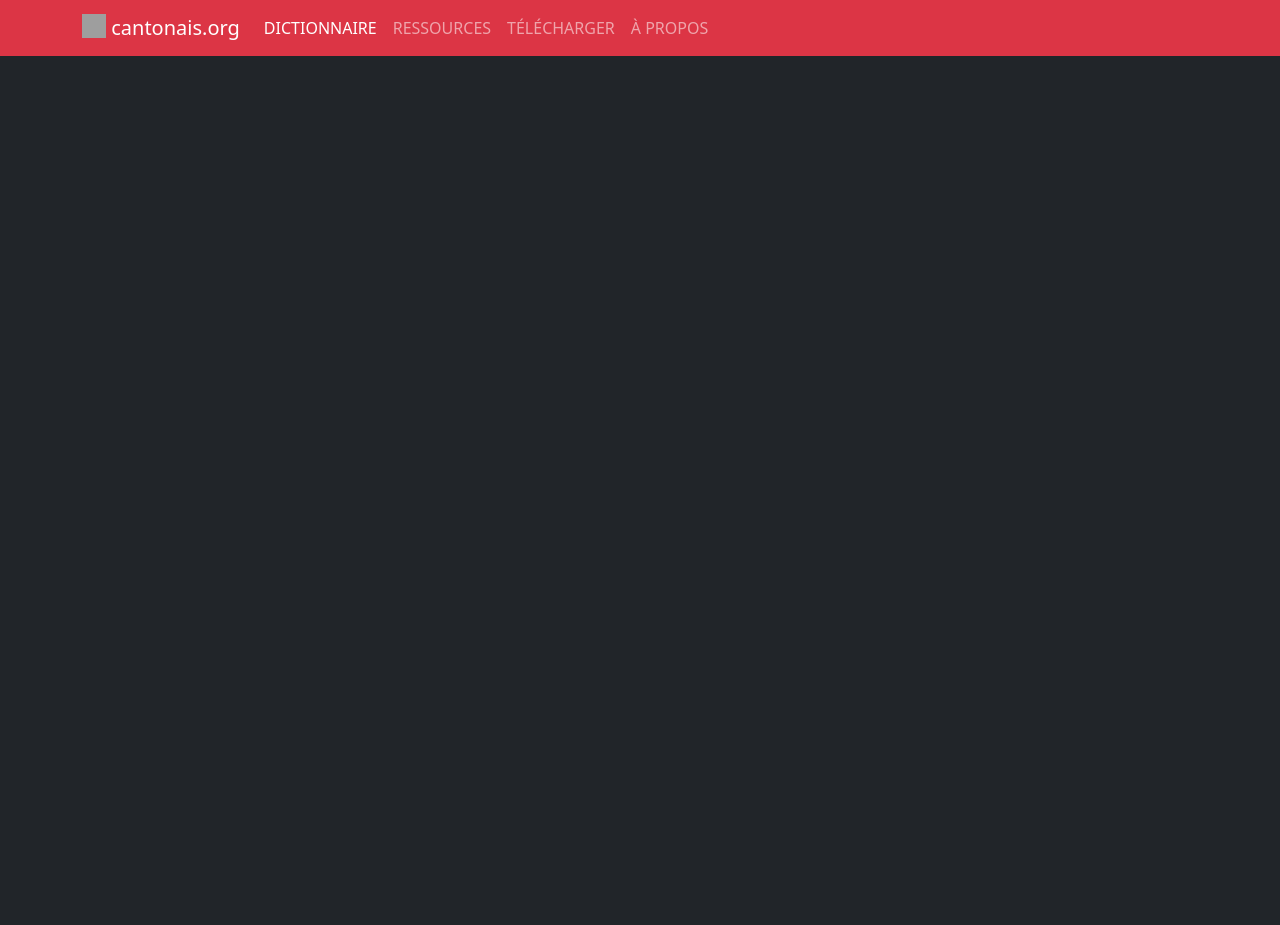
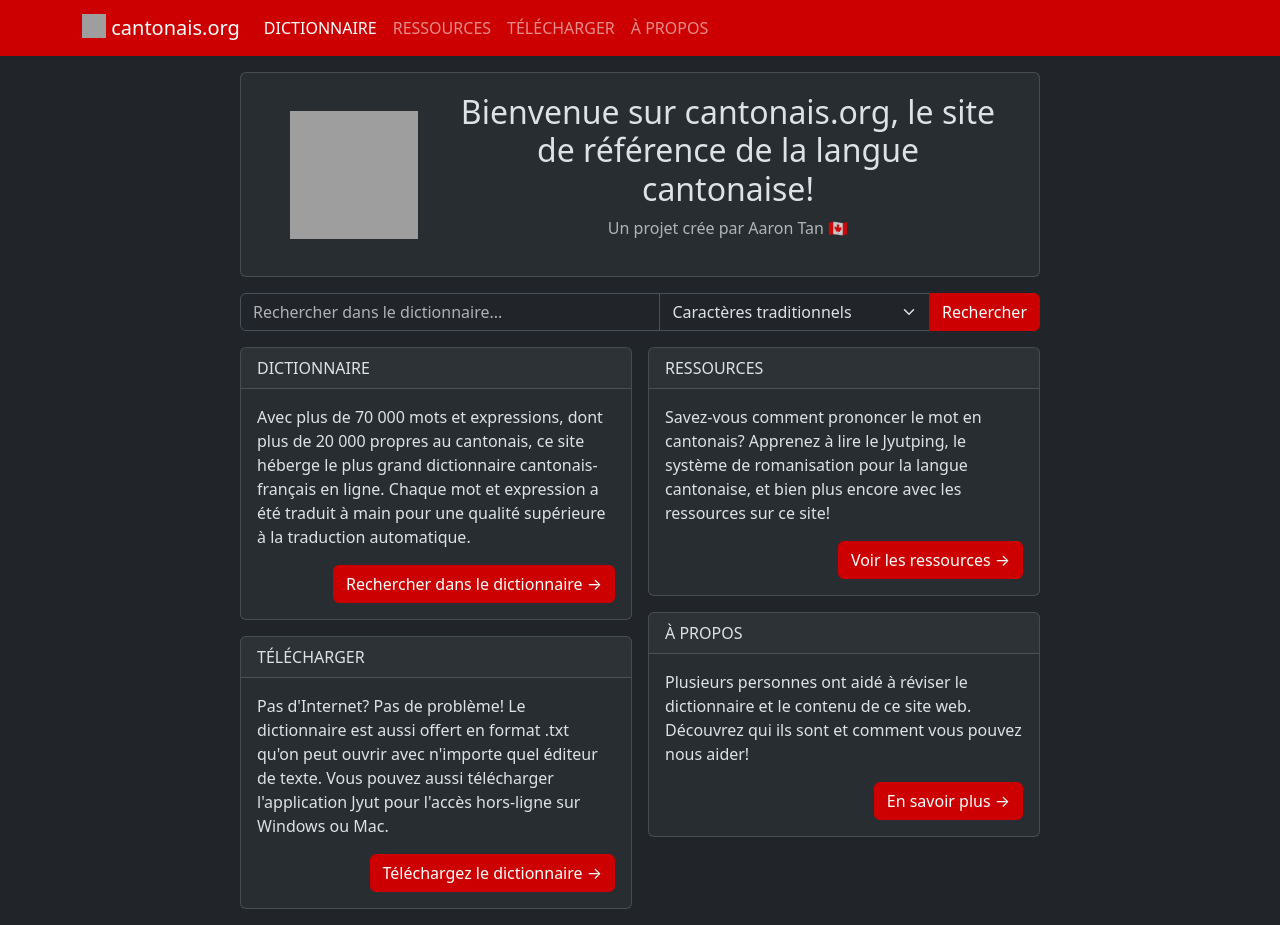
Before and after one commit to aaronhktan/cantonais_org, a Flask app: page / in a window 1280 px wide. Before the commit the page ends 56 px from the top, so only its background shows below. Run offline with Flask 3, Linux system fonts and the light colour scheme; some libraries are stand-ins or nearby versions; grey boxes are pictures that could not be loaded.

Commit message:
Create basic index page
- Index page now shows various areas of the site.
- Index page now has a (non-functional) search bar.

```diff
--- a/app.py
+++ b/app.py
@@ -18,5 +18,5 @@ def teardown_db(exception):
 
 
 @app.route("/")
-def hello_world():
-    return render_template("base.html")
+def index():
+    return render_template("index.html")
--- a/templates/base.html
+++ b/templates/base.html
@@ -16,7 +16,7 @@
   <script src="{{ url_for('static', filename='js/bootstrap.bundle.min.js') }}"></script>
 
   <!-- Header -->
-  <nav class="navbar sticky-top navbar-expand-lg bg-danger" data-bs-theme="dark">
+  <nav class="navbar sticky-top navbar-expand-lg bg-primary" data-bs-theme="dark">
     <div class="container">
       <a class="navbar-brand" href="{{ request.root_url }}">
         <img src="{{ url_for('static', filename='img/icon.svg') }}" alt="Jyut Dictionary" width="24" height="24"
--- /dev/null
+++ b/templates/index.html
@@ -0,0 +1,112 @@
+{% extends "base.html" %}
+{% block content %}
+<div class="mx-auto" style="max-width: 50rem">
+  <div class="row pt-3 pt-md-0">
+    {% include "search_bar_mobile.html" %}
+  </div>
+  <div class="row mx-0 pt-3">
+    <div class="card mx-auto bg-body-tertiary" style="--bs-bg-opacity: .75;">
+      <div class="card-body">
+        <div class="d-flex py-1 flex-column flex-md-row justify-content-center align-items-center">
+          <div class="flex-shrink-0">
+            <img src="{{ url_for('static', filename='img/icon.svg') }}" class="rounded mx-auto d-block p-3 img-fluid"
+              style="height:10rem; width: 10rem;" alt="logo">
+          </div>
+          <div class="ms-md-3 w-md-75 flex-grow-0">
+            <h2 class="text-center">
+              Bienvenue sur cantonais.org, le site de référence de la langue cantonaise!
+            </h2>
+            <p class="text-body-secondary text-center">
+              Un projet crée par Aaron Tan 🇨🇦
+            </p>
+          </div>
+        </div>
+      </div>
+    </div>
+  </div>
+  <div class="row pt-0 pt-md-3">
+    {% include "search_bar_desktop.html" %}
+  </div>
+  <div class="row py-3 g-3">
+    <div class="col-md-6">
+      <div class="row">
+        <div class="col-md">
+          <div class="card bg-body-tertiary" style="--bs-bg-opacity: .75;">
+            <div class="card-header">
+              DICTIONNAIRE
+            </div>
+            <div class="card-body d-flex flex-column flex-wrap">
+              <p class="w-100">
+                Avec plus de 70 000 mots et expressions, dont plus de 20 000 propres au cantonais,
+                ce site héberge le plus grand dictionnaire cantonais-français en ligne. Chaque mot et
+                expression a été traduit à main pour une qualité supérieure à la traduction automatique.
+              </p>
+              <a href="/dictionnaire/" class="align-self-end btn btn-primary">
+                Rechercher dans le dictionnaire →
+              </a>
+            </div>
+          </div>
+        </div>
+      </div>
+      <div class="row pt-3">
+        <div class="col-md">
+          <div class="card bg-body-tertiary" style="--bs-bg-opacity: .75;">
+            <div class="card-header">
+              TÉLÉCHARGER
+            </div>
+            <div class="card-body d-flex flex-column flex-wrap">
+              <p class="w-100">
+                Pas d'Internet? Pas de problème! Le dictionnaire est aussi offert en format .txt qu'on
+                peut ouvrir avec n'importe quel éditeur de texte. Vous pouvez aussi télécharger
+                l'application Jyut pour l'accès hors-ligne sur Windows ou Mac.
+              </p>
+              <a href="/telecharger/" class="btn btn-primary align-self-end">
+                Téléchargez le dictionnaire →
+              </a>
+            </div>
+          </div>
+        </div>
+      </div>
+    </div>
+    <div class="col-md-6">
+      <div class="row">
+        <div class="col-md">
+          <div class="card bg-body-tertiary" style="--bs-bg-opacity: .75;">
+            <div class="card-header">
+              RESSOURCES
+            </div>
+            <div class="card-body d-flex flex-column flex-wrap">
+              <p class="w-100">
+                Savez-vous comment prononcer le mot en cantonais? Apprenez à lire le Jyutping, le
+                système de romanisation pour la langue cantonaise, et bien plus encore avec les
+                ressources sur ce site!
+              </p>
+              <a href="/ressources/" class="btn btn-primary align-self-end">
+                Voir les ressources →
+              </a>
+            </div>
+          </div>
+        </div>
+      </div>
+      <div class="row py-3">
+        <div class="col-md">
+          <div class="card bg-body-tertiary" style="--bs-bg-opacity: .75;">
+            <div class="card-header">
+              À PROPOS
+            </div>
+            <div class="card-body d-flex flex-column flex-wrap">
+              <p class="w-100">
+                Plusieurs personnes ont aidé à réviser le dictionnaire et le contenu de ce site web.
+                Découvrez qui ils sont et comment vous pouvez nous aider!
+              </p>
+              <a href="/ressources/" class="btn btn-primary align-self-end">
+                En savoir plus →
+              </a>
+            </div>
+          </div>
+        </div>
+      </div>
+    </div>
+  </div>
+</div>
+{% endblock %}
--- /dev/null
+++ b/templates/search_bar_desktop.html
@@ -0,0 +1,14 @@
+<div class="input-group d-none d-md-flex flex-nowrap">
+  <input name="search_term" class="form-control rounded-start w-25" type="text"
+    placeholder="Rechercher dans le dictionnaire..." {% block search_term %}{% endblock %}>
+  <select name="search_type" class="form-select flex-shrink-0">
+    <option value="search_traditional" {% block search_type_traditional %}{% endblock %}>Caractères traditionnels
+    </option>
+    <option value="search_simplified" {% block search_type_simplified %}{% endblock %}>Caractères simplifiés
+    </option>
+    <option value="search_jyutping" {% block search_type_jyutping %}{% endblock %}>Jyutping</option>
+    <option value="search_pinyin" {% block search_type_pinyin %}{% endblock %}>Pinyin</option>
+    <option value="search_french" {% block search_type_french %}{% endblock %}>Français</option>
+  </select>
+  <button class="input-group-text btn btn-primary" type="submit">Rechercher</button>
+</div>
--- /dev/null
+++ b/templates/search_bar_mobile.html
@@ -0,0 +1,16 @@
+<div class="d-flex d-md-none flex-column gap-2">
+  <div class="input-group flex">
+    <input name="search_term_mobile" class="form-control rounded-start" type="text"
+      placeholder="Rechercher dans le dictionnaire..." {% block search_term_mobile %}{% endblock %}>
+    <button class="input-group-text btn btn-danger flex-shrink-0" type="submit"><i class="bi-search"></i></button>
+  </div>
+  <select name="search_type_mobile" class="form-select">
+    <option value="search_traditional" {% block search_type_traditional_mobile %}{% endblock %}>Caractères
+      traditionnels</option>
+    <option value="search_simplified" {% block search_type_simplified_mobile %}{% endblock %}>Caractères
+      simplifiés</option>
+    <option value="search_jyutping" {% block search_type_jyutping_mobile %}{% endblock %}>Jyutping</option>
+    <option value="search_pinyin" {% block search_type_pinyin_mobile %}{% endblock %}>Pinyin</option>
+    <option value="search_french" {% block search_type_french_mobile %}{% endblock %}>Français</option>
+  </select>
+</div>
```
Also changed, not shown: dictionnaire/templates/dictionary.html (+5 -33 lines), dictionnaire/templates/dictionary_index.html (renamed from dictionnaire/templates/index.html, +20 -10 lines), dictionnaire/views.py (+7 -7 lines), dictionnaire/templates/dictionary_entry.html (renamed from dictionnaire/templates/entry.html), dictionnaire/templates/dictionary_search.html (renamed from dictionnaire/templates/search.html).
